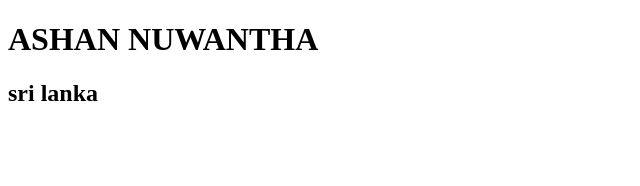
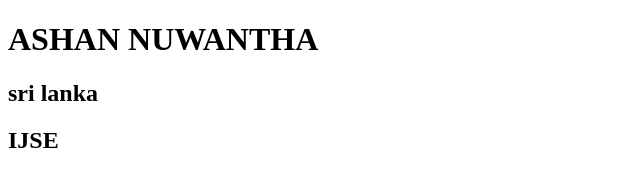
Before and after one commit to ashanrupasingha/GDSE--web1-project, a plain HTML site: page index.html in a window 1280 px wide. Shown: the full height of the page, 0-640 px from the left. Drawn offline with Linux system fonts and the light colour scheme.

Commit message:
add IJSE

```diff
--- a/index.html
+++ b/index.html
@@ -7,5 +7,6 @@
 <body>
     <h1>ASHAN NUWANTHA</h1>
     <h2>sri lanka </h2>
+    <h2>IJSE </h2>
 </body>
 </html>
```
